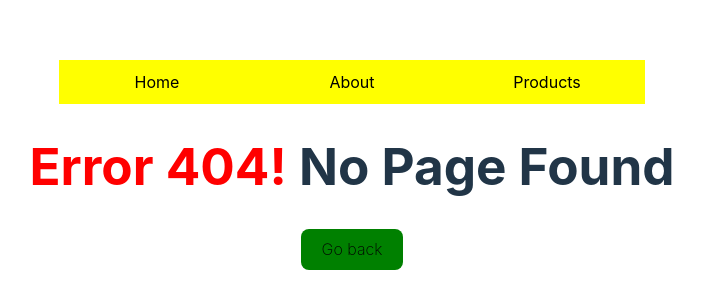
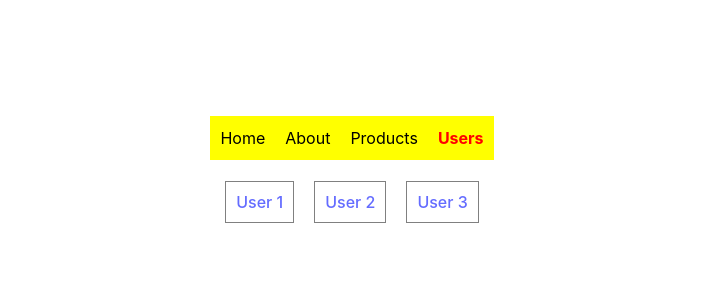
Before and after one commit to mvssgupta/Routing-with-react-router, a React (Vite) app: page /user in a window 1280 px wide. Before the commit this address had no page. Shown: the part 250-558 px from the top of the page, without its empty margins (288-991 px from the left). Built offline with nearby package versions, Linux system fonts and the light colour scheme.

Commit message:
understanding dynamic routing and useParams

```diff
--- a/src/App.jsx
+++ b/src/App.jsx
@@ -8,6 +8,10 @@ import PageNotFound from './Components/PageNotFound'
 import Products from './Components/Products'
 import FeaturedProducts from './Components/FeaturedProducts'
 import NewProducts from './Components/NewProducts'
+import User from './Components/User'
+import UserDetails from './Components/UserDetails'
+import Admin from './Components/Admin'
+
 function App() {
 
   return (
@@ -24,6 +28,9 @@ function App() {
           <Route path="featured" element={<FeaturedProducts/>}></Route>
           <Route path="new" element={<NewProducts/>}></Route>
         </Route>
+        <Route path="/user" element={<User/>}></Route>
+        <Route path="user/:userId" element={<UserDetails/>}></Route>
+        <Route path="user/admin" element={<Admin/>}></Route>
         <Route path="*" element={<PageNotFound/>}></Route>
       </Routes>
     </BrowserRouter>
--- /dev/null
+++ b/src/Components/Admin.jsx
@@ -0,0 +1,7 @@
+const Admin = () => {
+  return (
+    <div>Admin</div>
+  )
+}
+
+export default Admin;
--- a/src/Components/Navbar.jsx
+++ b/src/Components/Navbar.jsx
@@ -20,6 +20,10 @@ const Navbar = () => {
       <NavLink style={navLinkStyles} className="link" to="/products">
         Products
       </NavLink>
+      <br />
+      <NavLink style={navLinkStyles} className="link" to="/user">
+        Users
+      </NavLink>
     </nav>
   );
 };
--- /dev/null
+++ b/src/Components/User.jsx
@@ -0,0 +1,14 @@
+import { Link } from "react-router-dom";
+
+const User = () => {
+  return (
+    <>
+       <Link className="user" to='1'>User 1</Link>
+       <Link className="user" to='2'>User 2</Link>
+       <Link className="user" to='3'>User 3</Link>
+    </>
+
+  )
+}
+
+export default User;
--- /dev/null
+++ b/src/Components/UserDetails.jsx
@@ -0,0 +1,15 @@
+import { useParams } from "react-router-dom";
+
+const UserDetails = () => {
+
+    const params = useParams();
+    const userId = params.userId;
+
+  return (
+    <>
+      <div>Details of User {userId}</div>
+    </>
+  );
+};
+
+export default UserDetails;
--- a/src/index.css
+++ b/src/index.css
@@ -94,3 +94,12 @@ button:focus-visible {
   flex-wrap: wrap;
   align-content: stretch;
 }
+
+.user {
+  width: 350px;
+  border: 1px solid gray;
+  min-height: 250px;
+  padding: 10px;
+  margin: 10px;
+  background-color: #FFF;
+}
```
